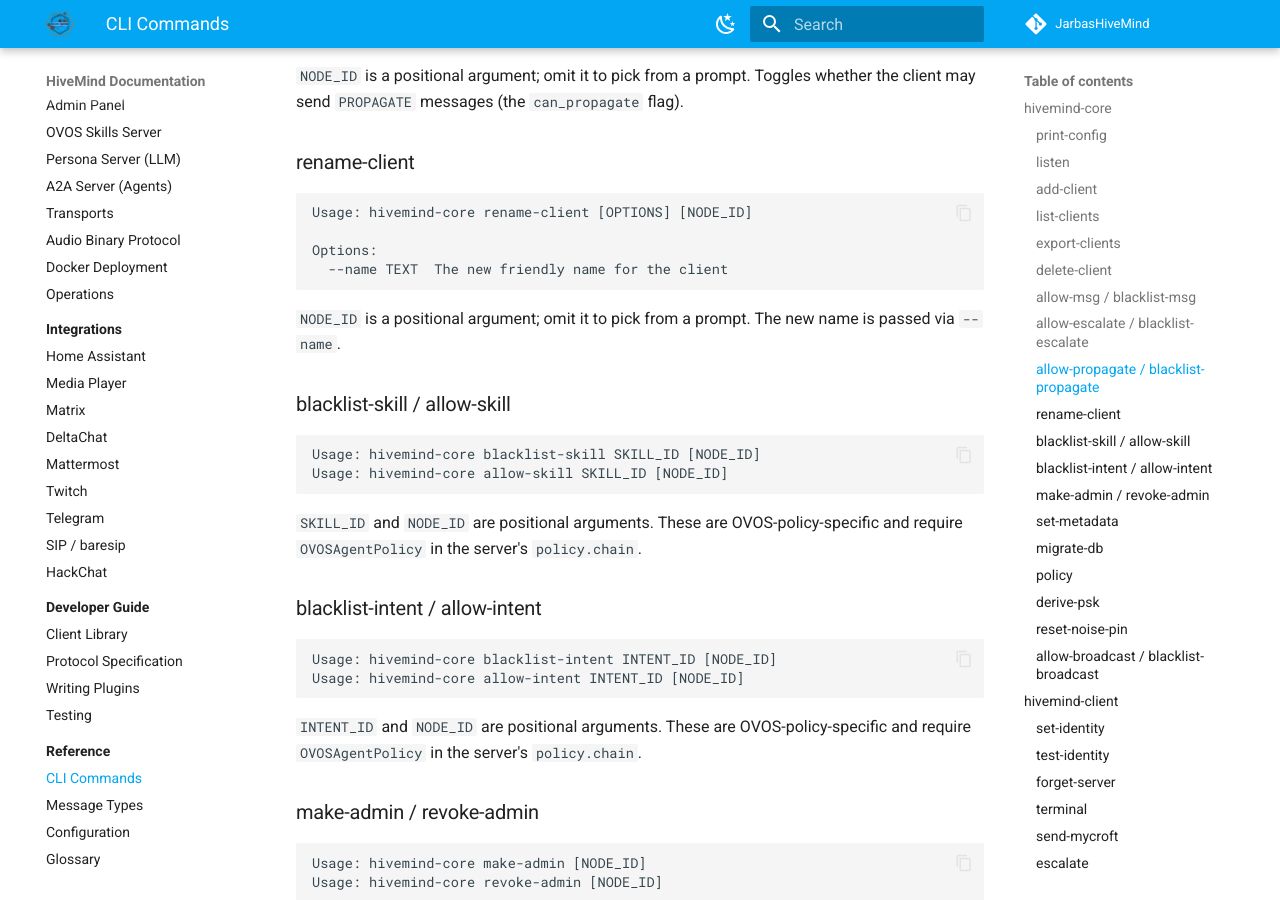
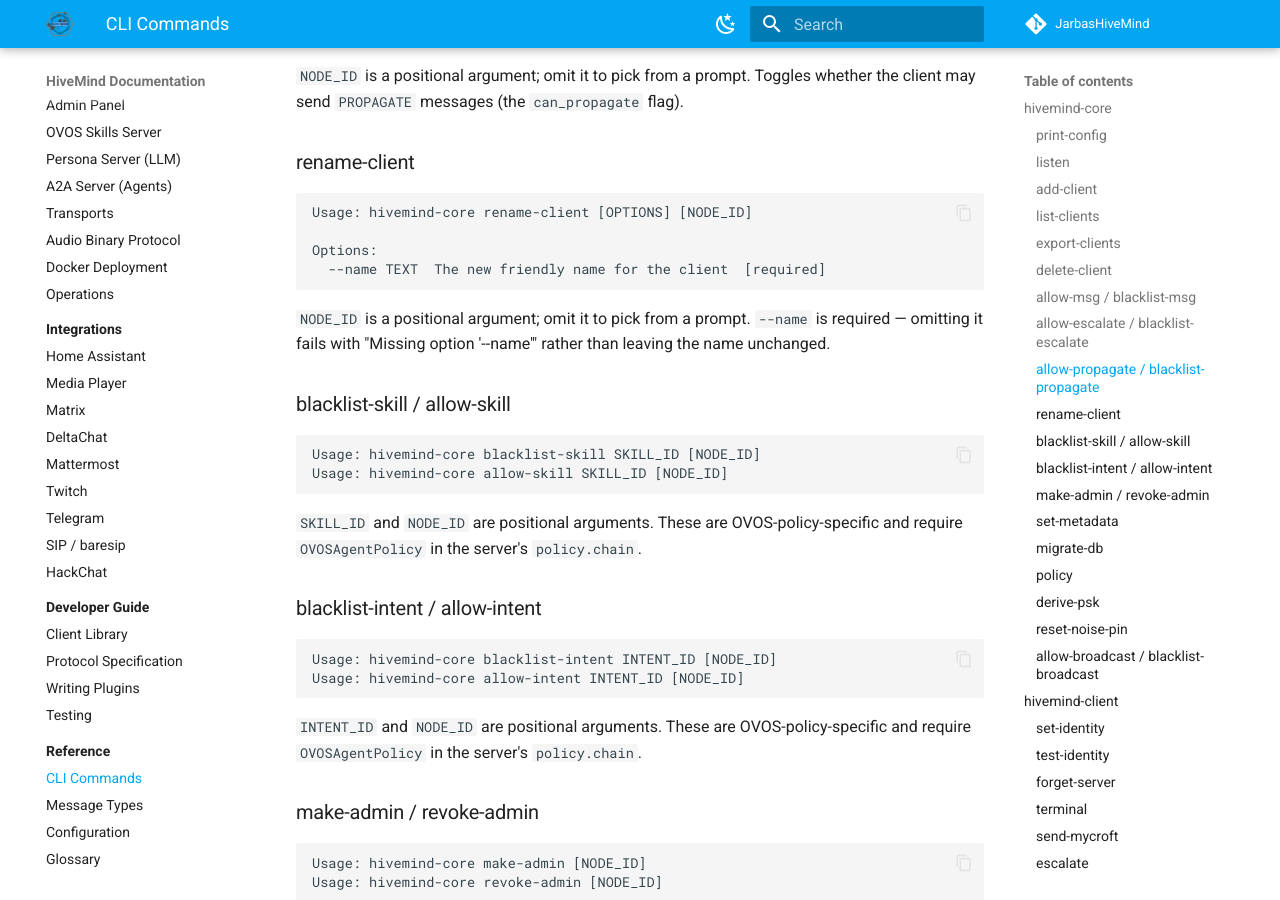
Before and after one commit to JarbasHiveMind/HiveMind-community-docs, an MkDocs documentation site: the page built from docs/reference/cli.md, in a window 1280 px wide and 900 px high, scrolled down 3326 px. Built offline with MkDocs 1.6.1 and Material for MkDocs 9.7.7, drawn with Linux system fonts in a browser that asks for light colours.

Commit message:
docs: rename-client --name is required, doc omitted this

````diff
--- a/docs/reference/cli.md
+++ b/docs/reference/cli.md
@@ -157,10 +157,11 @@ Usage: hivemind-core blacklist-propagate [NODE_ID]
 Usage: hivemind-core rename-client [OPTIONS] [NODE_ID]
 
 Options:
-  --name TEXT  The new friendly name for the client
+  --name TEXT  The new friendly name for the client  [required]
 ```
 
-`NODE_ID` is a positional argument; omit it to pick from a prompt. The new name is passed via `--name`.
+`NODE_ID` is a positional argument; omit it to pick from a prompt. `--name` is required —
+omitting it fails with "Missing option '--name'" rather than leaving the name unchanged.
 
 ### blacklist-skill / allow-skill
 
````
